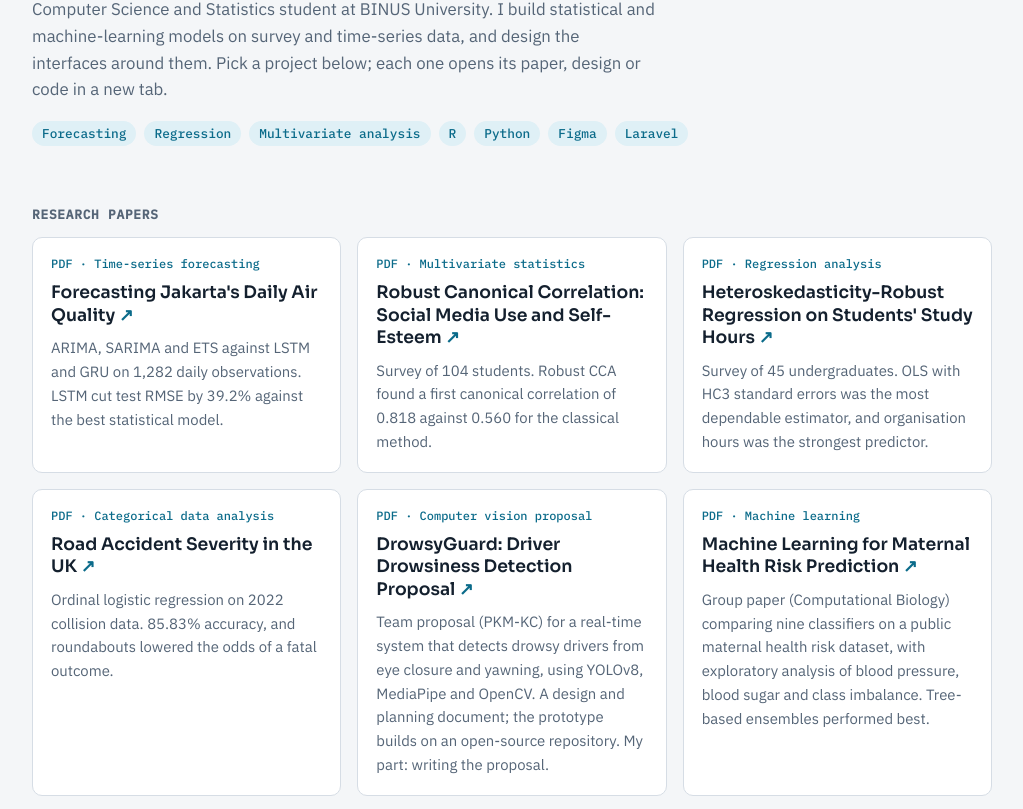
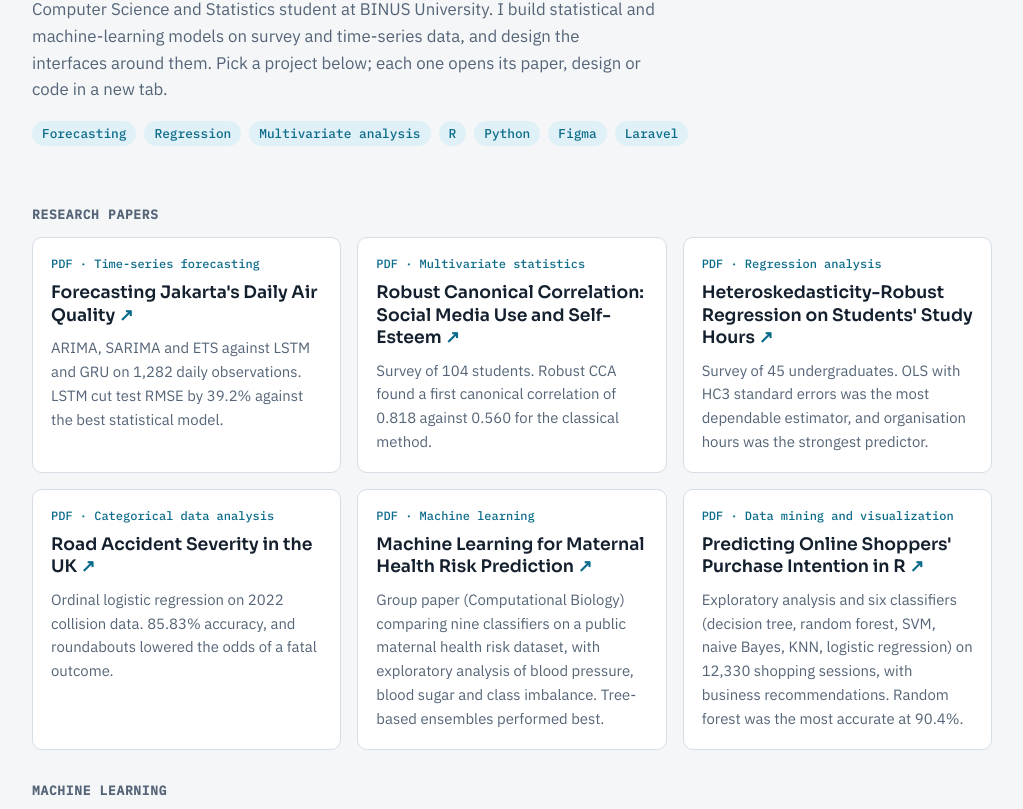
Before and after one commit to vaniawyanet/portfolio, a plain HTML site: page index.html in a window 1280 px wide. Shown: the part 125-934 px from the top of the page, without its empty margins (128-1151 px from the left). Drawn offline with Linux system fonts and the light colour scheme.

Commit message:
Remove DrowsyGuard proposal
Co-Authored-By: Claude Sonnet 5.5 <noreply@anthropic.com>
Claude-Session: https://claude.ai/code/session_01UWKGSWuMF5Ha7whYzRqa7i

```diff
--- a/index.html
+++ b/index.html
@@ -66,9 +66,6 @@ footer{padding:36px 0 56px;color:var(--muted);font-size:.88rem}
   <li class="card"><span class="kind">PDF · Categorical data analysis</span>
     <h3><a href="papers/uk-road-accident-severity.pdf" target="_blank" rel="noopener">Road Accident Severity in the UK</a></h3>
     <p>Ordinal logistic regression on 2022 collision data. 85.83% accuracy, and roundabouts lowered the odds of a fatal outcome.</p></li>
-  <li class="card"><span class="kind">PDF · Computer vision proposal</span>
-    <h3><a href="papers/drowsyguard-proposal.pdf" target="_blank" rel="noopener">DrowsyGuard: Driver Drowsiness Detection Proposal</a></h3>
-    <p>Team proposal (PKM-KC) for a real-time system that detects drowsy drivers from eye closure and yawning, using YOLOv8, MediaPipe and OpenCV. A design and planning document; the prototype builds on an open-source repository. My part: writing the proposal.</p></li>
   <li class="card"><span class="kind">PDF · Machine learning</span>
     <h3><a href="papers/maternal-health-risk-ml.pdf" target="_blank" rel="noopener">Machine Learning for Maternal Health Risk Prediction</a></h3>
     <p>Group paper (Computational Biology) comparing nine classifiers on a public maternal health risk dataset, with exploratory analysis of blood pressure, blood sugar and class imbalance. Tree-based ensembles performed best.</p></li>
```
Also changed, not shown: 1 other file.
